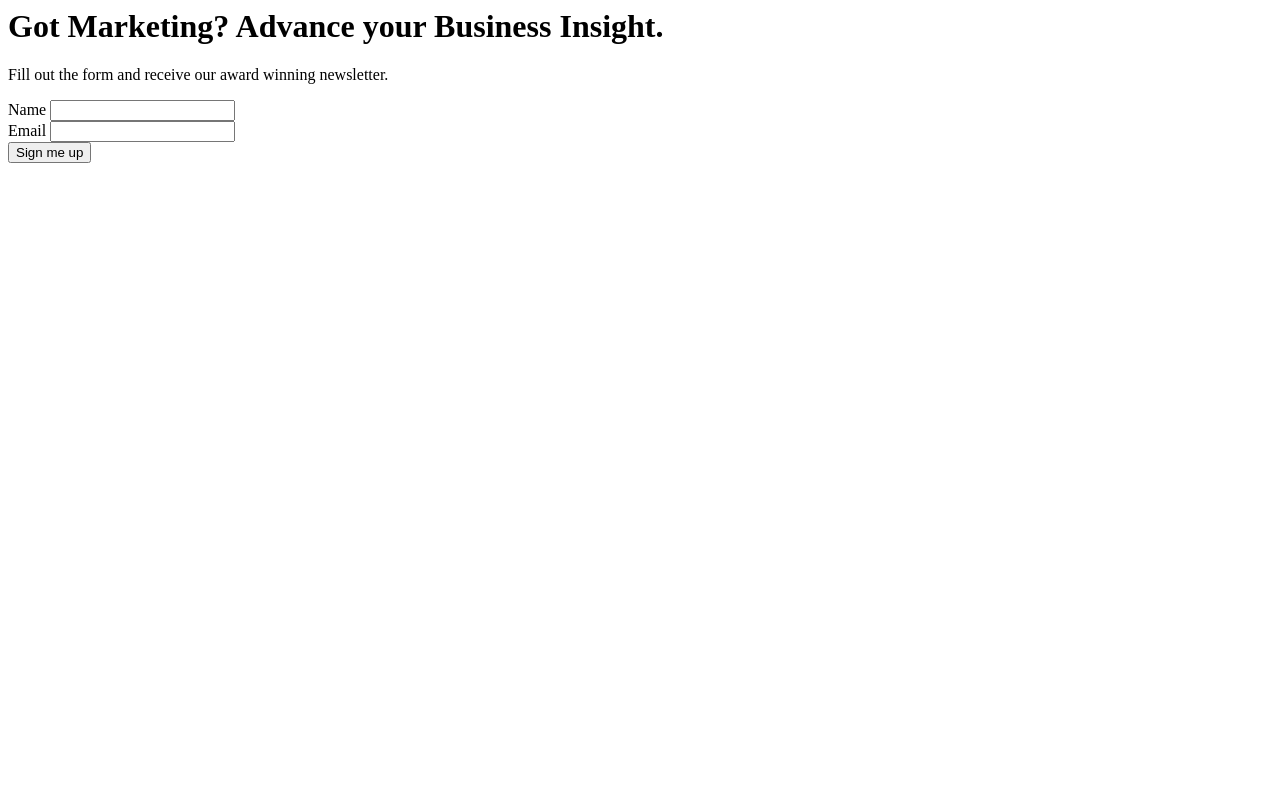
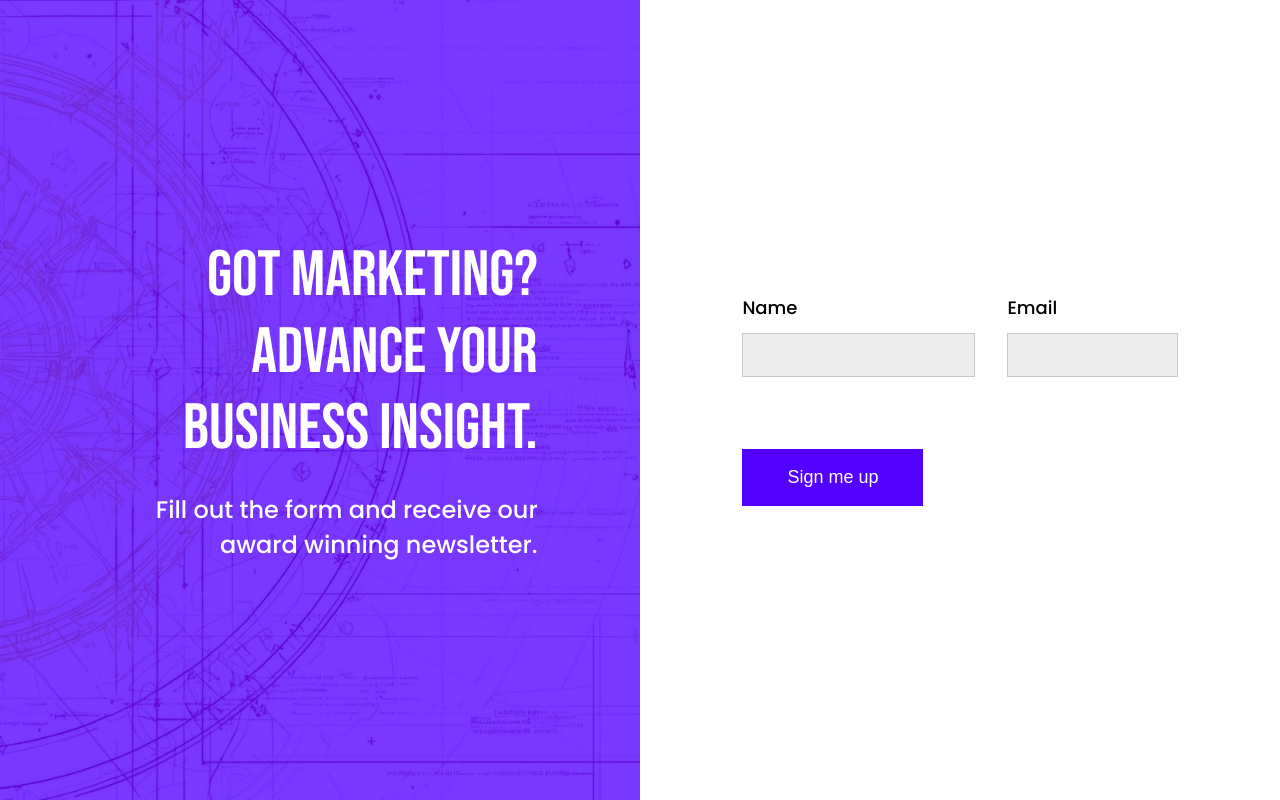
Before and after one commit to Deku04-print/scrimba-build-websites-course, a plain HTML site: page landingPage/landing.html in a window 1280 px wide. Drawn offline with Linux system fonts and the light colour scheme.

Commit message:
Final commit:Responsive design and css handling done , Project created

```diff
--- a/landingPage/landing.css
+++ b/landingPage/landing.css
@@ -1,38 +1,113 @@
-html,body{
-    margin: 0;
-    padding: 0;
-    display: grid;
-   flex-flow: row wrap;
+*,
+*:before,
+*:after {
+  box-sizing: border-box;
 }
 
-div.Bcontainer{
-    height: 100vh;
-    width: 100vh;
-    background-color: blue;
-    border: 2px solid black;
-    justify-content: center;
-    align-items: center;
-    text-align: right;
-    padding: 1em;
-    margin-right: 1rem;
-
-}
-.Bcontainer>h1{
-    font-family: Bebas neue;
-    color: rgb(255, 255, 255);
-}
-p{
-    font-family: poppins;
-    color: white;
-}
-div.Bcontainer{
-    background-image: image("landingPage\dr.jpg");
-
+body {
+  margin: 0;
+  font-family: "Poppins";
 }
 
-div.Wcontainer{
+.left-col {
+  background: #5200ff;
+  color: white;
+  text-align: center;
+  position: relative;
+}
+
+.left-col:before {
+  content: "";
+  position: absolute;
+  left: 0;
+  top: 0;
+  width: 100%;
+  height: 100%;
+  background-image: url("dr.jpg");
+  background-size: cover;
+  background-position: 100%;
+  opacity: 0.22;
+}
+
+.content {
+  position: relative;
+}
+
+.left-col,
+.right-col {
+  padding: 6.75rem 8vw; /* 108 / 16 = 6.75rem*/
+}
+
+h1 {
+  margin: 0;
+  font-family: bebas neue;
+  font-weight: normal;
+  font-size: 4rem;
+  line-height: 1.2em;
+}
+
+p {
+  font-size: 1.5rem;
+  font-weight: 500;
+  margin-bottom: 0;
+}
+
+label {
+  display: block;
+  font-size: 1.125rem;
+  margin-bottom: 0.77rem;
+}
+
+input {
+  width: 100%;
+  background: #ededed;
+  border: 1px solid #c7c7c7;
+  font-size: 1rem;
+  padding: 0.75rem;
+  outline: none;
+  margin-bottom: 2.5em;
+}
+
+button {
+  width: 100%;
+  background: #5200ff;
+  padding: 1em;
+  color: white;
+  border: none;
+  font-size: 1.125rem;
+  cursor: pointer;
+}
+
+@media only screen and (min-width: 770px) {
+  .form {
+    display: grid;
+    grid-template-columns: repeat(2, auto);
+    gap: 2em;
+  }
+
+  button {
+    width: auto;
+    padding: 1em 2.5em;
+  }
+}
+
+input[type="text"]:focus{
+    border: 2px solid rgb(105, 18, 172);
+}
+
+@media only screen and (min-width: 1260px) {
+  body {
+    display: flex;
+  }
+  .left-col,
+  .right-col {
+    flex-basis: 0;
+    flex-grow: 1;
     height: 100vh;
-    width: 100vh;
-    background-color: rgb(255, 255, 255);
-    border: 2px solid black;
+    display: grid;
+    place-items: center;
+  }
+      .left-col {
+        text-align: right;
+    }
 }
--- a/landingPage/landing.html
+++ b/landingPage/landing.html
@@ -2,7 +2,7 @@
     <head>
         <link rel="preconnect" href="https://fonts.gstatic.com">
         <link href="https://fonts.googleapis.com/css2?family=Bebas+Neue&family=Poppins:wght@500&display=swap" rel="stylesheet">
-        <link rel="stylesheet" href="index.css">
+        <link rel="stylesheet" href="landing.css">
     </head>
     <body>
         <div class="left-col">
```
